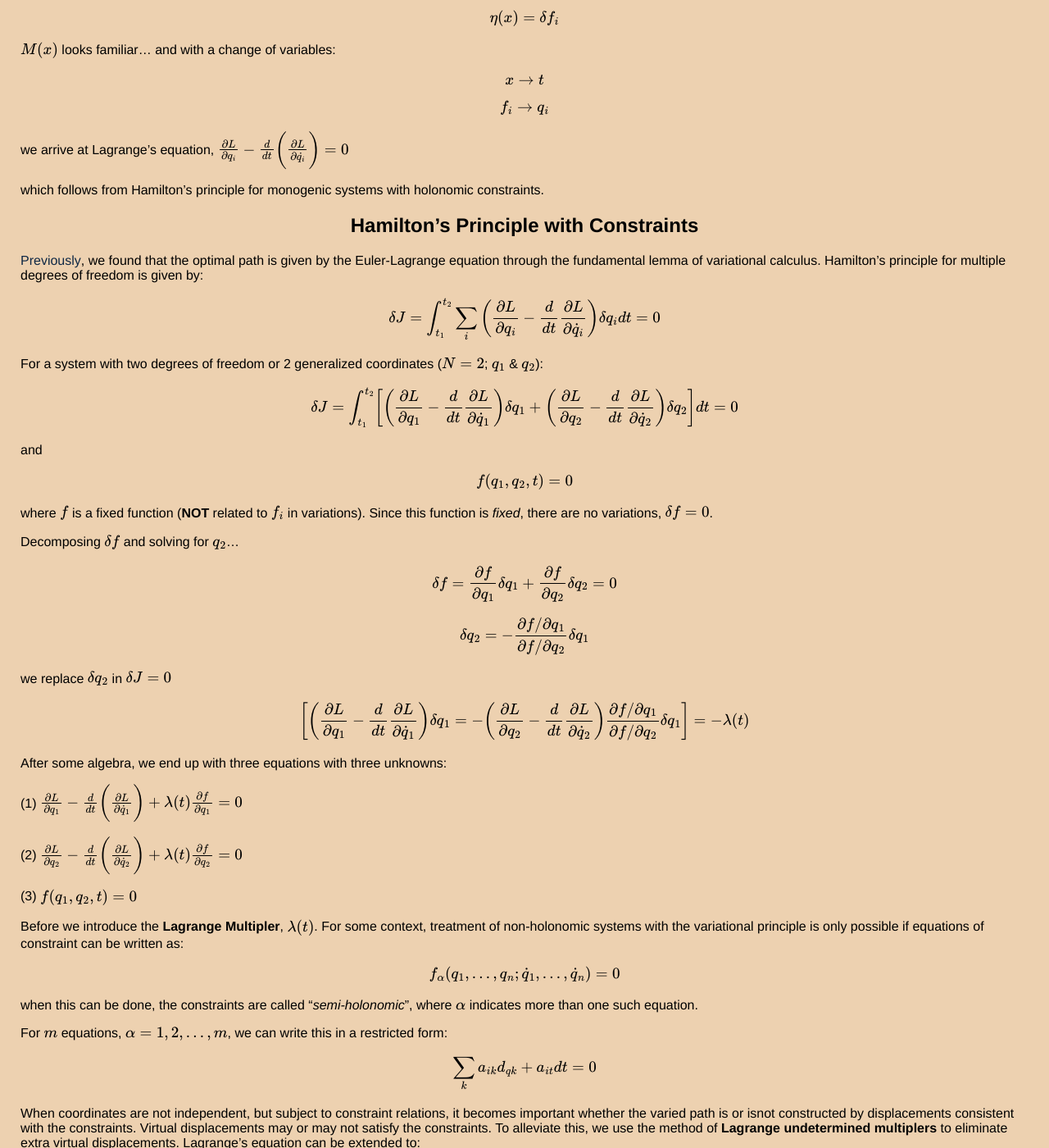
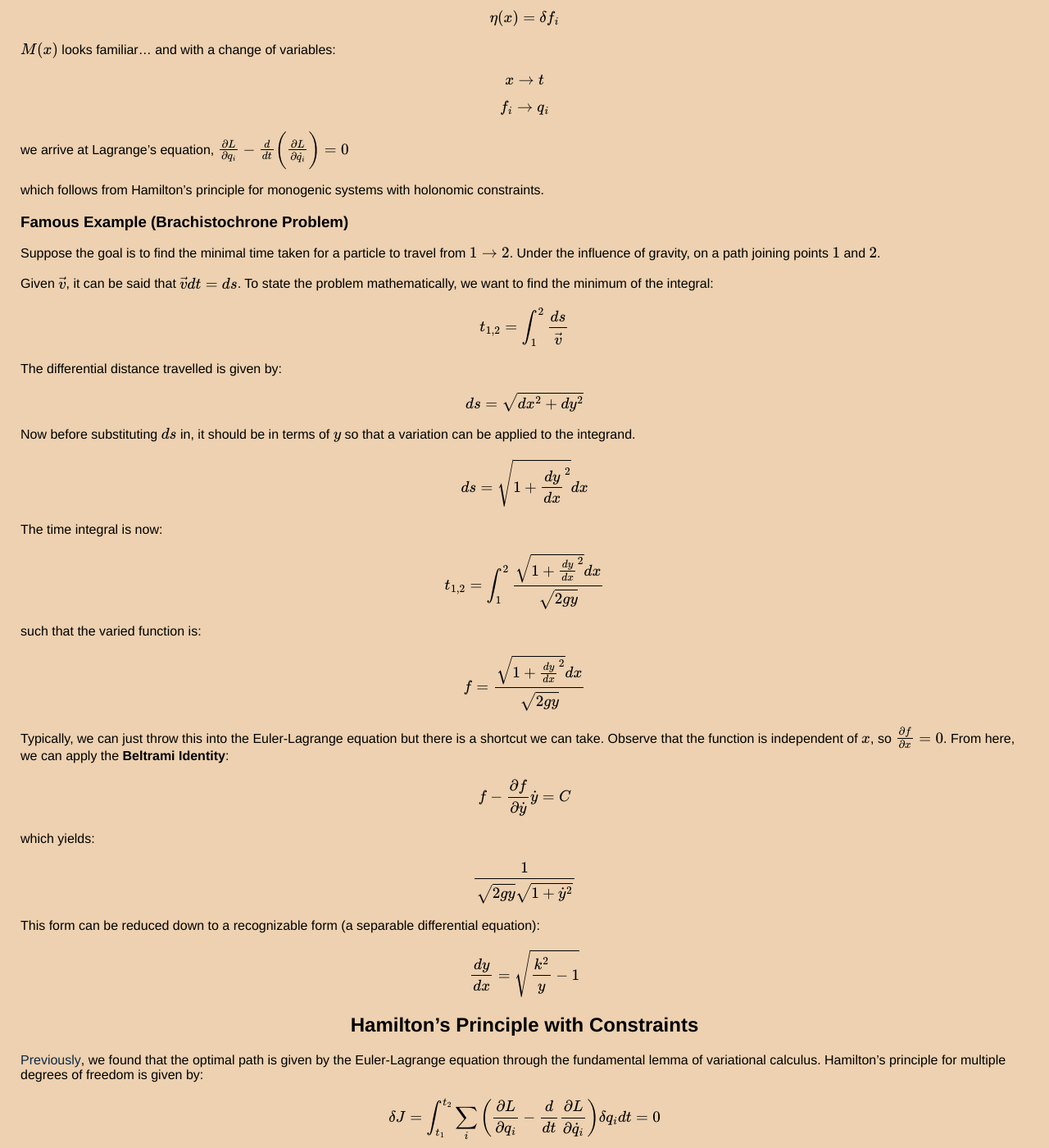
Before and after one commit to thaihangchung7/thaihangchung7.github.io, a Jekyll site: the page built from _notes/classical.md, in a window 1280 px wide and 1400 px high, scrolled down 13544 px. Shown: the whole window at 82% size. Built offline with Jekyll 4.4.1, drawn with Linux system fonts in a browser that asks for light colours; formulas are drawn with MathJax 3.

Commit message:
Adding brachistochrone problem

```diff
--- a/_notes/classical.md
+++ b/_notes/classical.md
@@ -588,6 +588,49 @@ $$ f_{i} \rightarrow q_{i} $$
 we arrive at Lagrange's equation, $$ \frac{\partial L}{\partial q_{i}} - \frac{d}{dt} \bigg( \frac{\partial L}{\partial \dot{q_{i}}} \bigg) = 0 $$
 
 which follows from Hamilton's principle for monogenic systems with holonomic constraints.
+### Famous Example (Brachistochrone Problem)
+
+Suppose the goal is to find the minimal time taken for a particle to travel from $$ 1 \rightarrow 2 $$. Under the influence of gravity, on a path joining points $$ 1 $$ and $$ 2 $$.
+
+Given $$ \vec{v} $$, it can be said that $$ \vec{v} dt = ds $$. To state the problem mathematically, we want to find the minimum of the integral:
+
+$$ t_{1,2} = \int^{2}_{1} \frac{ds}{\vec{v}} $$
+
+The differential distance travelled is given by:
+
+$$ ds = \sqrt{ dx^{2} + dy^{2}} $$
+
+Now before substituting $$ ds $$ in, it should be in terms of $$ y $$ so that a variation can be applied to the integrand.
+
+$$ ds = \sqrt{1 + \frac{dy}{dx}^{2}} dx $$
+
+The time integral is now:
+
+$$ t_{1,2} = \int^{2}_{1} \frac{\sqrt{1 + \frac{dy}{dx}^{2}} dx}{\sqrt{2gy}} $$
+
+such that the varied function is:
+
+$$ f = \frac{\sqrt{1 + \frac{dy}{dx}^{2}} dx}{\sqrt{2gy}}$$
+
+Typically, we can just throw this into the Euler-Lagrange equation but there is a shortcut we can take. Observe that the function is independent of $$ x $$, so $$ \frac{\partial f}{\partial x} = 0$$. From here, we can apply the **Beltrami Identity**:
+
+$$ f - \frac{\partial f}{\partial \dot{y}} \dot{y} = C $$
+
+which yields:
+
+$$ \frac{1}{\sqrt{2gy} \sqrt{1+\dot{y}^{2}} } $$
+
+This form can be reduced down to a recognizable form (a separable differential equation):
+
+$$ \frac{dy}{dx} = \sqrt{\frac{k^2}{y} - 1} $$
+
+
+
+
+
+
+
+
 
 ## Hamilton's Principle with Constraints
 
```
